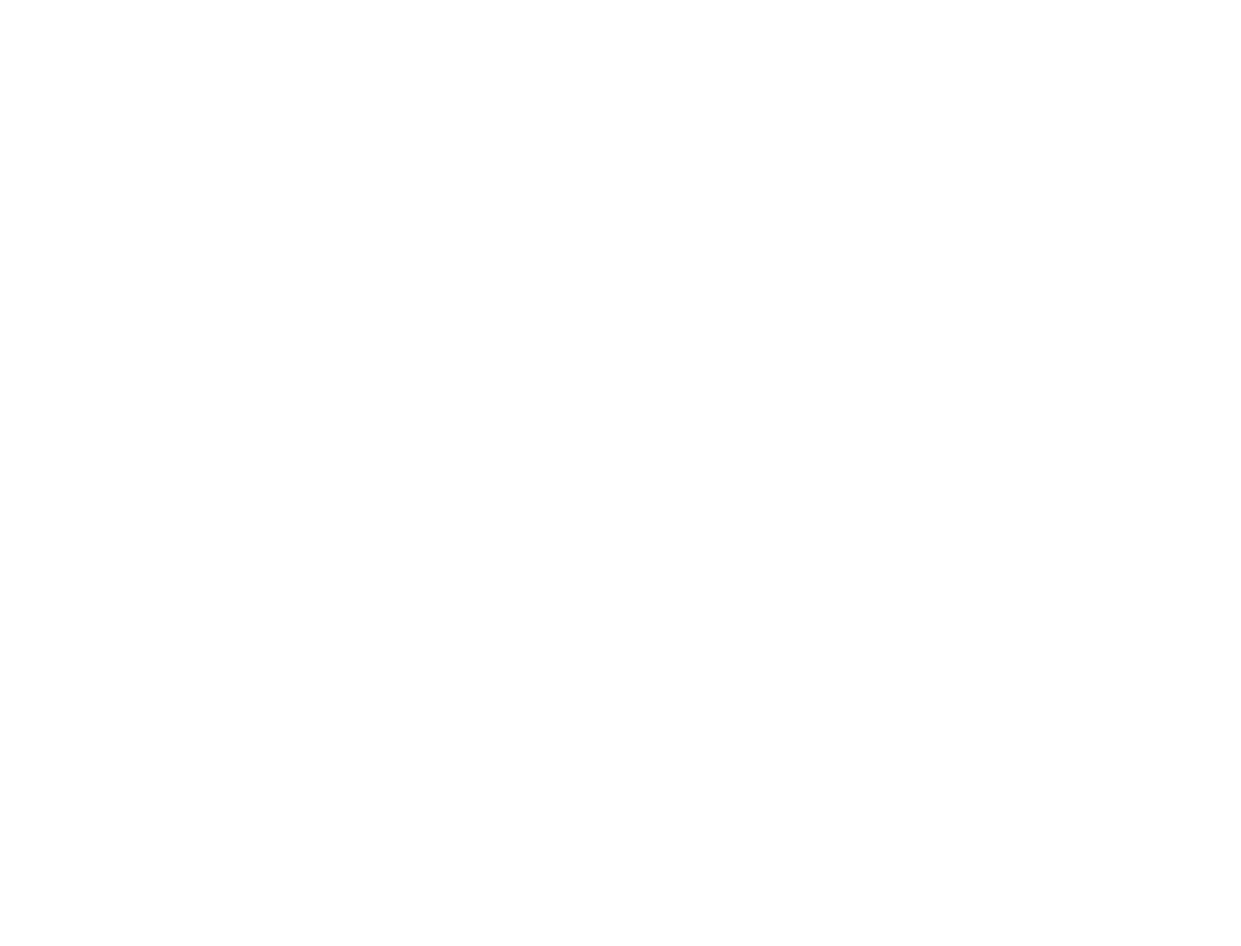
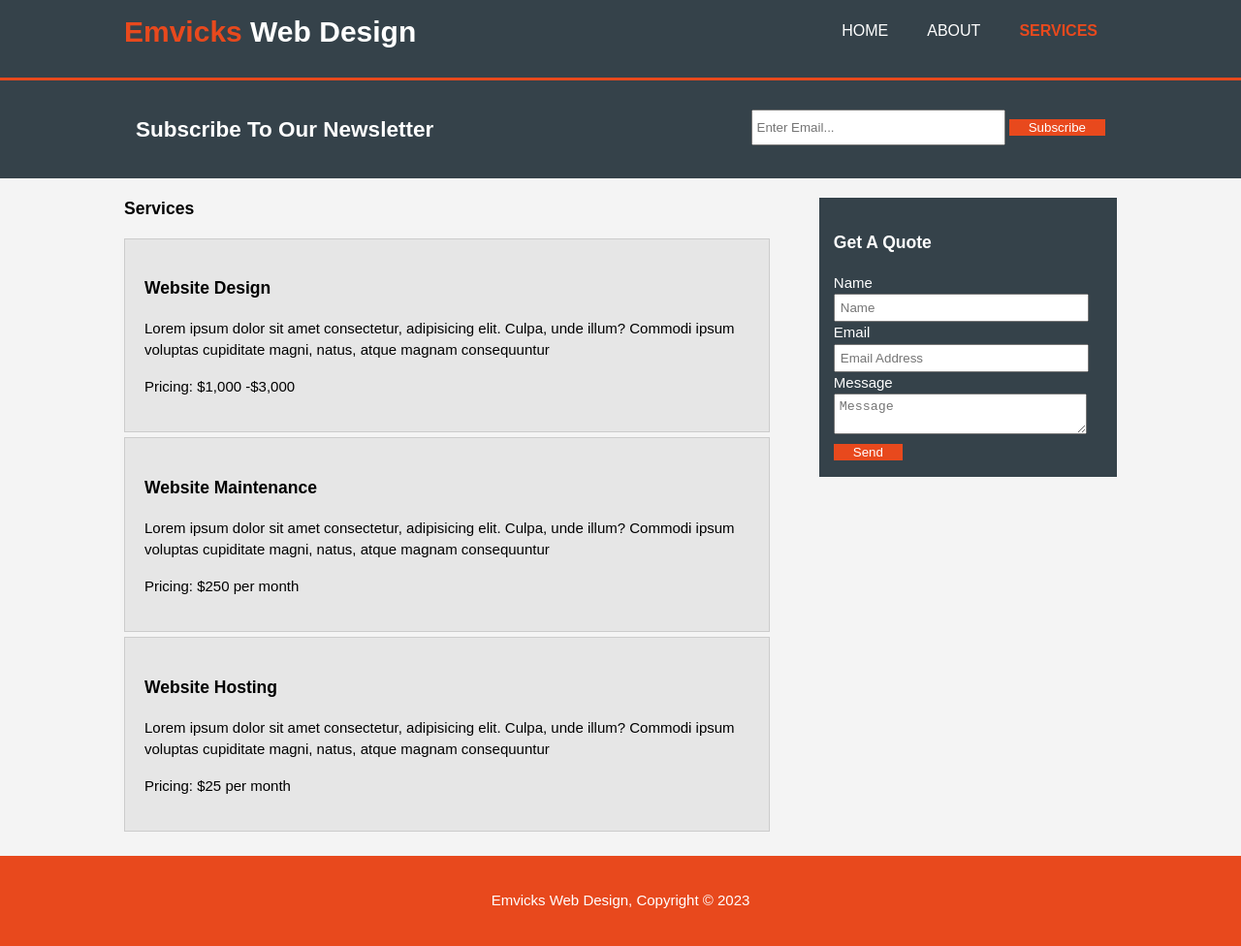
Before and after one commit to EmeksTech/Codeskills, a plain HTML site: page Day4/services.html in a window 1280 px wide. Shown: the whole page at 97% size. Before the commit the page ends 800 px from the top, so only its background shows below. Drawn offline with Linux system fonts and the light colour scheme.

Commit message:
adding service page

```diff
--- a/Day4/css/style.css
+++ b/Day4/css/style.css
@@ -6,24 +6,36 @@ body {
     background-color: #f4f4f4;
 
 }
- /* global */
+
+/* global */
 .container {
     width: 80%;
     margin: auto;
     overflow: hidden;
 }
-ul{
+
+ul {
     margin: 0;
     padding: 0;
 
 }
-.btn{
+
+.btn {
     height: 38;
     background: #e8491d;
     border: 0;
     padding-left: 20px;
     padding-right: 20px;
     color: #ffffff;
+
+}
+
+.dark {
+    padding: 15px;
+    background: #35424a;
+    color: #ffffff;
+    margin-top: 10px;
+    margin-bottom: 10px;
 
 }
 
@@ -45,93 +57,172 @@ header a {
     font-size: 16px;
 }
 
-header li{
+header li {
     float: left;
     display: inline;
     padding: 0 20px 0 20px;
 }
-header #branding{
+
+header #branding {
     float: left;
 
 }
-header #branding h1{
+
+header #branding h1 {
     margin: 0;
 }
-header nav{
-float: right;
-margin-top: 10px;
+
+header nav {
+    float: right;
+    margin-top: 10px;
 }
-header .highlight, header .current a{
+
+header .highlight,
+header .current a {
     color: #e8491d;
     font-weight: bold;
 }
-header a:hover{
+
+header a:hover {
     color: #cccccc;
     font-weight: bold;
 }
 
 /* Showcase styles */
-#showcase{
+#showcase {
     min-height: 400px;
- background: url(../images/showcase.avif) no-repeat 0 -400px  ;
- text-align: center;
- color: #ffffff;
+    background: url(../images/showcase.avif) no-repeat 0 -400px;
+    text-align: center;
+    color: #ffffff;
 }
-#showcase h1{
+
+#showcase h1 {
     margin-top: 100px;
     font-size: 55px;
     margin-bottom: 10px;
 
 }
 
-#showcase p{
+#showcase p {
     font-size: 20px;
 }
 
-#newsletter{
+#newsletter {
     padding: 15px;
     color: #ffffff;
-    background:#35424a ;
+    background: #35424a;
 
 }
-#newsletter h1{
+
+#newsletter h1 {
     float: left;
 }
-#newsletter form{
+
+#newsletter form {
     float: right;
     margin-top: 15px;
 
 }
-#newsletter input[type="email"]{
+
+#newsletter input[type="email"] {
     padding: 4px;
     height: 25px;
     width: 250px;
 }
+
 /*boxes*/
-#boxes{
+#boxes {
     margin-top: 20px;
 
 }
-#boxes .box{
+
+#boxes .box {
     float: left;
     text-align: center;
     width: 30%;
     padding: 10px;
 
 }
-#boxes .box img{
-    width: 90px; ;
+
+#boxes .box img {
+    width: 90px;
+    ;
 }
+
 /* sidebar */
-aside#sidebar{
+aside#sidebar {
     float: right;
     width: 30%;
     margin-top: 10px;
 }
-footer{
+
+aside#sidebar .quote input,
+aside#sidebar .quote textarea {
+    width: 90%;
+    padding: 5px;
+}
+
+/* main col */
+article#main-col {
+    float: left;
+    width: 65%;
+}
+
+/* services */
+
+ul#services li {
+    list-style: none;
+    padding: 20px;
+    border: #cccccc solid 1px;
+    margin-bottom: 5px;
+    background: #e6e6e6;
+}
+
+footer {
     padding: 20px;
     margin-top: 20px;
     color: #ffffff;
     background-color: #e8491d;
-    text-align: center ;
+    text-align: center;
 }
+
+
+/* media querries */
+
+@media(max-width : 768px) {
+
+    header #branding,
+    header nav,
+    header nav li,
+    #newsletter h1,
+    newsletter form,
+    #boxes .box,
+    article#main-col,
+    article#sidebar {
+        float: none;
+        text-align: center;
+        width: 100%;
+    }
+
+    header {
+        padding-bottom: 20px;
+
+    }
+
+    showcase h1 {
+        margin-top: 40px;
+    }
+
+    #newsletter button,
+    .quote button {
+        display: block;
+        width: 100%;
+    }
+
+    #newsletter form input[type="email"],
+    .quote input,
+    .quote textarea {
+        width: 100%;
+        margin-bottom: 5px;
+    }
+}
--- a/Day4/services.html
+++ b/Day4/services.html
@@ -0,0 +1,87 @@
+<!DOCTYPE html>
+<html lang="en">
+
+<head>
+    <meta charset="UTF-8">
+    <meta name="viewport" content="width=device-width, initial-scale=1.0">
+    <meta name="description" content="Professional Web Developer" />
+    <meta name="keywords" content="Professional Web Design,  Web Design, Responsive Web Design" />
+    <meta name="author" content="Emeka Okafor" />
+    <title>Responsive WebSite| Services</title>
+    <link rel="stylesheet" href="./css/style.css" />
+</head>
+
+<body>
+    <header>
+        <div class="container">
+            <div id="branding">
+                <h1><span class="highlight">Emvicks</span> Web Design</h1>
+            </div>
+            <nav>
+                <ul>
+                    <li><a href="index.html">Home</a></li>
+                    <li ><a href="about.html">About</a></li>
+                    <li  class="current"><a href="services.html">Services</a></li>
+                </ul>
+            </nav>
+        </div>
+    </header>
+
+    <section id="newsletter">
+        <div class="container">
+            <h1>Subscribe To Our Newsletter</h1>
+            <form action="">
+                <input type="email" name="email" id="email" placeholder="Enter Email...">
+                <button type="submit" class="btn">Subscribe</button>
+            </form>
+        </div>
+    </section>
+    <section id="main ">
+        <div class="container">
+            <article id="main-col">
+                <h1 class="page-title">Services</h1>
+                <ul id="services">
+                    <li>
+                        <h3>Website Design</h3>
+                        <p>Lorem ipsum dolor sit amet consectetur, adipisicing elit. Culpa, unde illum? Commodi ipsum voluptas cupiditate magni, natus, atque magnam consequuntur </p>
+                        <p>Pricing: $1,000 -$3,000</p>
+                    </li> <li>
+                        <h3>Website Maintenance</h3>
+                        <p>Lorem ipsum dolor sit amet consectetur, adipisicing elit. Culpa, unde illum? Commodi ipsum voluptas cupiditate magni, natus, atque magnam consequuntur </p>
+                        <p>Pricing: $250 per month</p>
+                    </li> <li>
+                        <h3>Website Hosting</h3>
+                        <p>Lorem ipsum dolor sit amet consectetur, adipisicing elit. Culpa, unde illum? Commodi ipsum voluptas cupiditate magni, natus, atque magnam consequuntur </p>
+                        <p>Pricing: $25 per month</p>
+                    </li>
+                </ul>
+            </article>
+            <aside id="sidebar">
+                <div class="dark">
+                <h3>Get A Quote</h3>
+                <form action="" class="quote">
+                <div>
+                    <label for="name">Name</label>
+                    <input type="text" placeholder="Name">
+                </div>
+                <div>
+                    <label for="email">Email</label>
+                    <input type="email" placeholder="Email Address">
+                </div>
+                <div>
+                    <label for="message">Message</label>
+                    <textarea name="message" placeholder="Message"></textarea>
+                </div>
+                <button class="btn" type="submit">Send</button>
+
+                </form>
+            </div>
+            </aside>
+        </div>
+    </section>
+    <footer>
+        <p> Emvicks Web Design, Copyright &copy; 2023 </p>
+    </footer>
+</body>
+
+</html>
```
Also changed, not shown: Day4/about.html (+3 -2 lines).
